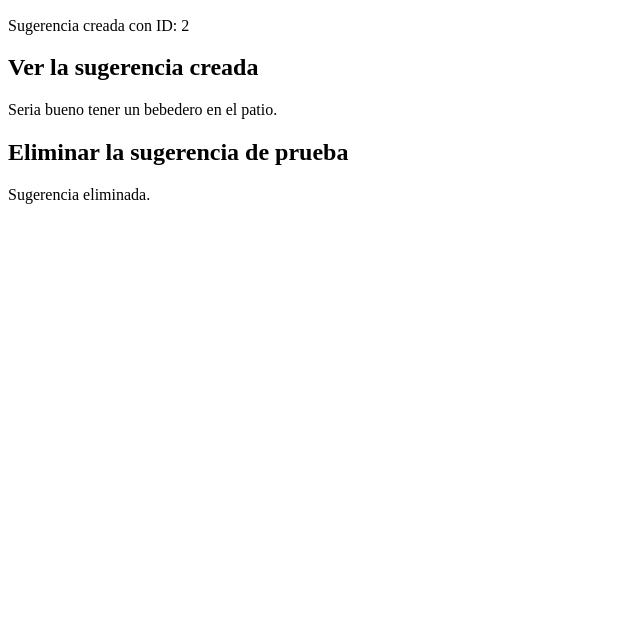
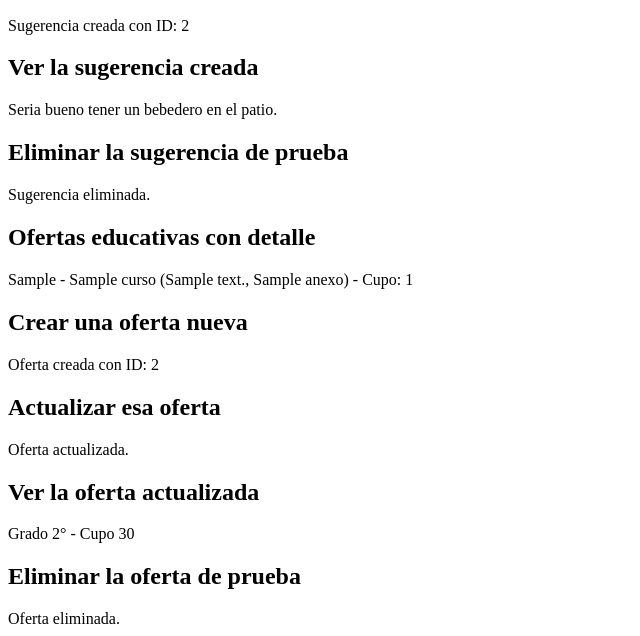
Before and after one commit to Peladin2/luminar_code, a PHP site: page /backend/probar_crud.php in a window 1280 px wide. Shown: the part 4279-4915 px from the top of the page, without its empty margins (0-640 px from the left). Before the commit the page ends 4483 px from the top, so only its background shows below. Run offline with PHP 8.4, Linux system fonts and the light colour scheme; tables that the repository leaves empty hold one stand-in row (values such as "Sample post").

Commit message:
feat: agrega prueba de CRUD para OfertaEducativa

```diff
--- a/backend/probar_crud.php
+++ b/backend/probar_crud.php
@@ -300,3 +300,31 @@ echo $sugerenciaCreada['Contenido'] . "<br>";
 echo "<h2>Eliminar la sugerencia de prueba</h2>";
 $sugerencia->eliminar($nuevoIdSugerencia);
 echo "Sugerencia eliminada.<br>";
+
+//OfertaEducativa
+
+require_once __DIR__ . '/models/OfertaEducativa.php';
+
+$ofertaEducativa = new OfertaEducativa();
+
+echo "<h2>Ofertas educativas con detalle</h2>";
+$listaOfertas = $ofertaEducativa->obtenerTodosConDetalle();
+foreach ($listaOfertas as $fila) {
+    echo $fila['Grado'] . " - " . $fila['NombreCurso'] . " (" . $fila['NombreTurno'] . ", " . $fila['NombreAnexo'] . ") - Cupo: " . $fila['Cupo_Maximo'] . "<br>";
+}
+
+echo "<h2>Crear una oferta nueva</h2>";
+$nuevoIdOferta = $ofertaEducativa->crear('2°', 28, 1, 2, 1, 1);
+echo "Oferta creada con ID: " . $nuevoIdOferta . "<br>";
+
+echo "<h2>Actualizar esa oferta</h2>";
+$ofertaEducativa->actualizar($nuevoIdOferta, '2°', 30, 1, 2, 1);
+echo "Oferta actualizada.<br>";
+
+echo "<h2>Ver la oferta actualizada</h2>";
+$ofertaActualizada = $ofertaEducativa->obtenerPorId($nuevoIdOferta);
+echo "Grado " . $ofertaActualizada['Grado'] . " - Cupo " . $ofertaActualizada['Cupo_Maximo'] . "<br>";
+
+echo "<h2>Eliminar la oferta de prueba</h2>";
+$ofertaEducativa->eliminar($nuevoIdOferta);
+echo "Oferta eliminada.<br>";
```
